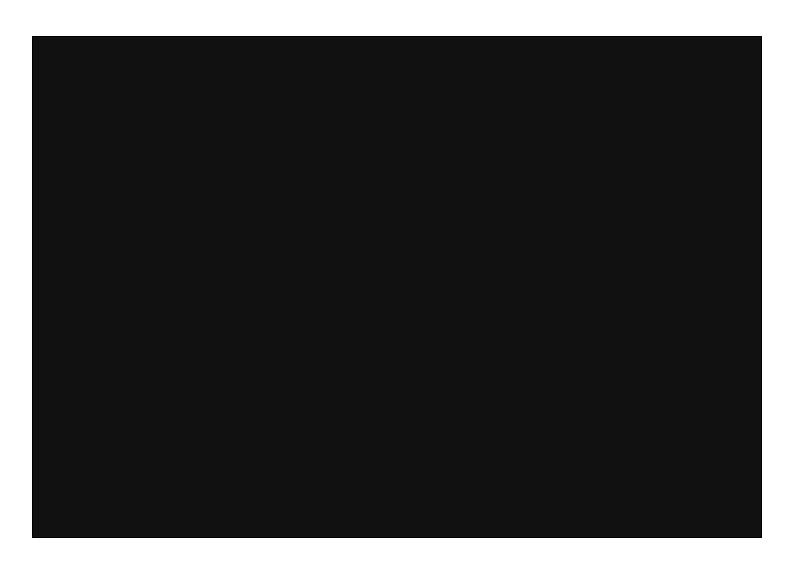
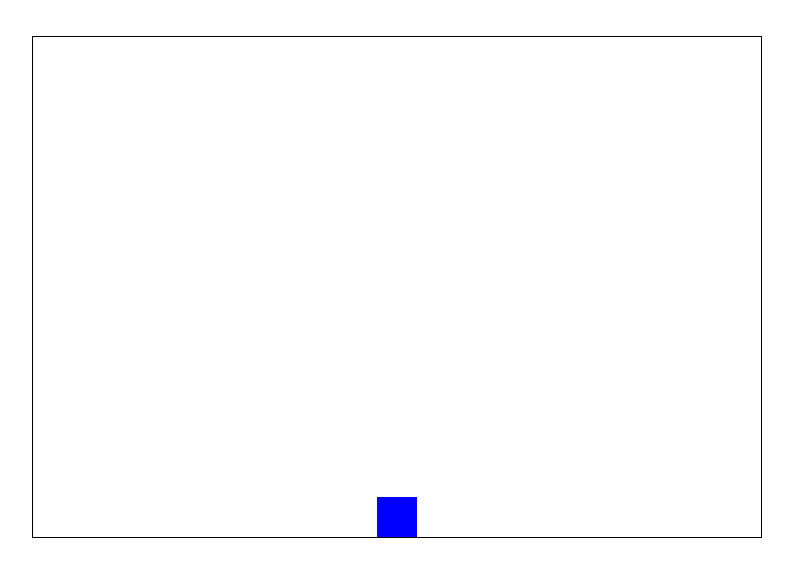
Before and after one commit to eFernP/Castlemaze, a plain HTML site: page index.html in a window 1280 px wide. Both pictures are taken after a click on the button "Start". Shown: the whole page, without its empty margins (244-1037 px from the left). Drawn offline with Linux system fonts and the light colour scheme.

Commit message:
player created and implemented movement right and left

```diff
--- a/game.js
+++ b/game.js
@@ -13,16 +13,30 @@ class Game{
 
   startLoop(){
 
+    this.player = new Player(this.canvas);
     const loop = () =>{
-
       if (!this.isGameOver){
+        this.clearCanvas();
+        this.updateCanvas();
+        this.drawCanvas();
         window.requestAnimationFrame(loop);
-
       }
-
     }
 
     window.requestAnimationFrame(loop);
 
   };
+
+
+  updateCanvas(){
+    this.player.update();
+  }
+
+  drawCanvas(){
+    this.player.draw();
+  }
+
+  clearCanvas(){
+    this.context.clearRect(0, 0, this.canvas.width, this.canvas.height);
+  }
 }
--- a/main.js
+++ b/main.js
@@ -5,8 +5,7 @@ const main = () => {
   const buildDom = (html) => {
     const main = document.querySelector('main');
     main.innerHTML = html;
-
-    return main
+    return main;
   };
 
   const buildSplashScreen = () => {
@@ -43,8 +42,31 @@ const main = () => {
     const game = new Game(canvasElement);
     game.startLoop();
 
+    const setPlayerDirection = () => {
+      if(event.code === 'ArrowLeft'){
+        game.player.setDirection(-1);
+      } else if(event.code ==='ArrowRight'){
+        game.player.setDirection(1);
+      }
+    };
+
+    const stopPlayer = () => {
+      if(event.code === 'ArrowLeft' || event.code === 'ArrowRight'){
+        game.player.setDirection(0);
+      }
+    };
+
+    // const jumpPlayer = () => {
+    //   if (event.code === 'space'){
+    //     game.player.jump();
+    //   }
+    // }
+
+    document.addEventListener('keydown', setPlayerDirection);
+    document.addEventListener('keyup', stopPlayer);
+    //document.addEventListener('keydown', jumpPlayer);
+
   };
-
 
   const buildGameOverScreen = () => {
     const splashScreen = buildDom(`
--- a/player.js
+++ b/player.js
@@ -0,0 +1,42 @@
+'use strict';
+
+class Player{
+  constructor(canvas){
+    this.canvas = canvas;
+    this.context = this.canvas.getContext('2d');
+    this.size = 40;
+    this.x = this.canvas.width/2;
+    this.y = this.canvas.height-(this.size/2);
+    this.direction = 0;
+    this.speed = 3;
+    this.speedJump = 4;
+    this.isJumping = false;
+    this.isFalling = false;
+  }
+
+  update(){
+    this.x = this.x + this.speed * this.direction;
+
+    if(this.isJumping === true){
+      this.y = this.y + this.speedJump;
+    }
+
+    if (this.isFalling === true){
+      this.y = this.y - this.speedJump;
+    }
+  }
+
+  draw(){
+    this.context.fillStyle = "blue";
+    this.context.fillRect(this.x-this.size/2, this.y-this.size/2, this.size, this.size);
+  }
+
+  setDirection(direction){
+    this.direction = direction;
+  }
+
+  jump(){
+    this.isJumping = true;
+  }
+
+}
--- a/styles.css
+++ b/styles.css
@@ -61,10 +61,6 @@ p {
 
 }
 
-canvas{
-  background-color: #111;
-}
-
 .game-over-screen{
   display: grid;
   justify-items: center;
```
Also changed, not shown: 1 other file.
